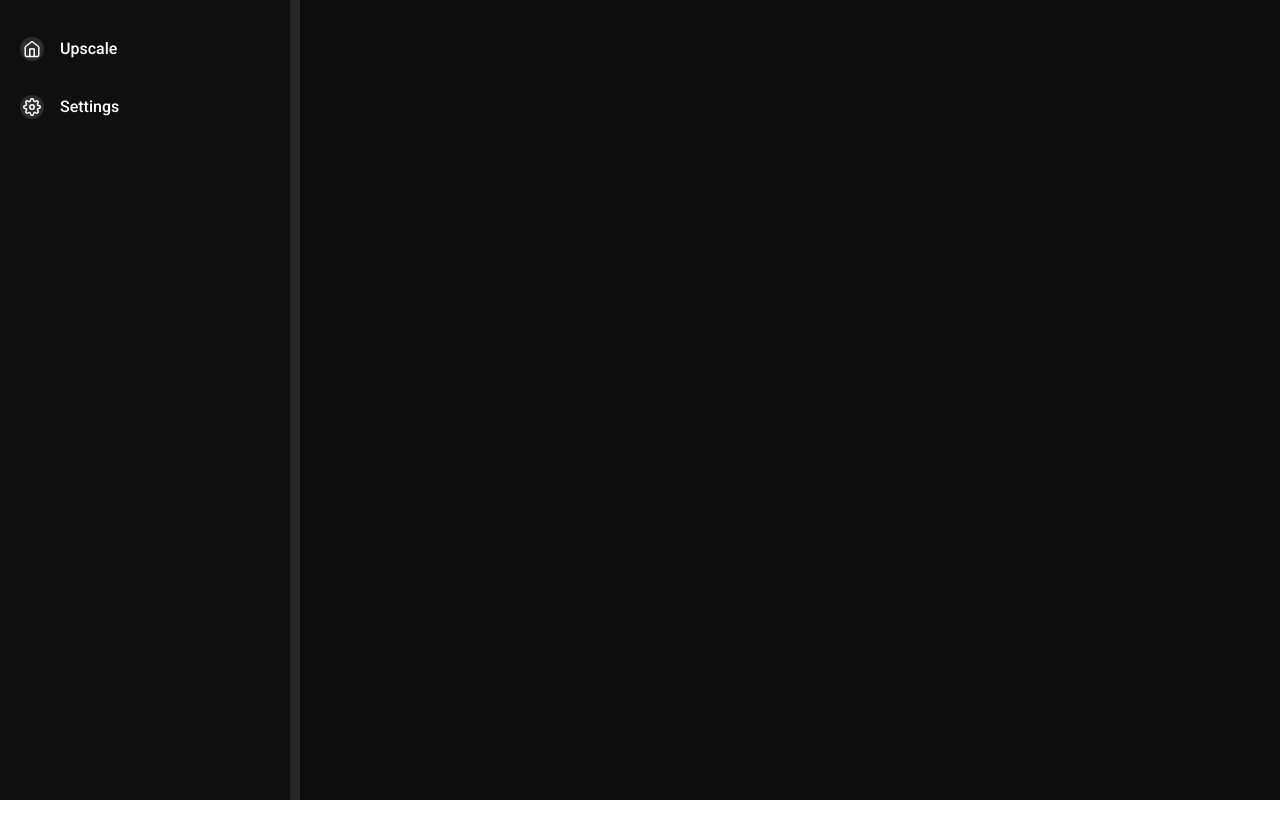
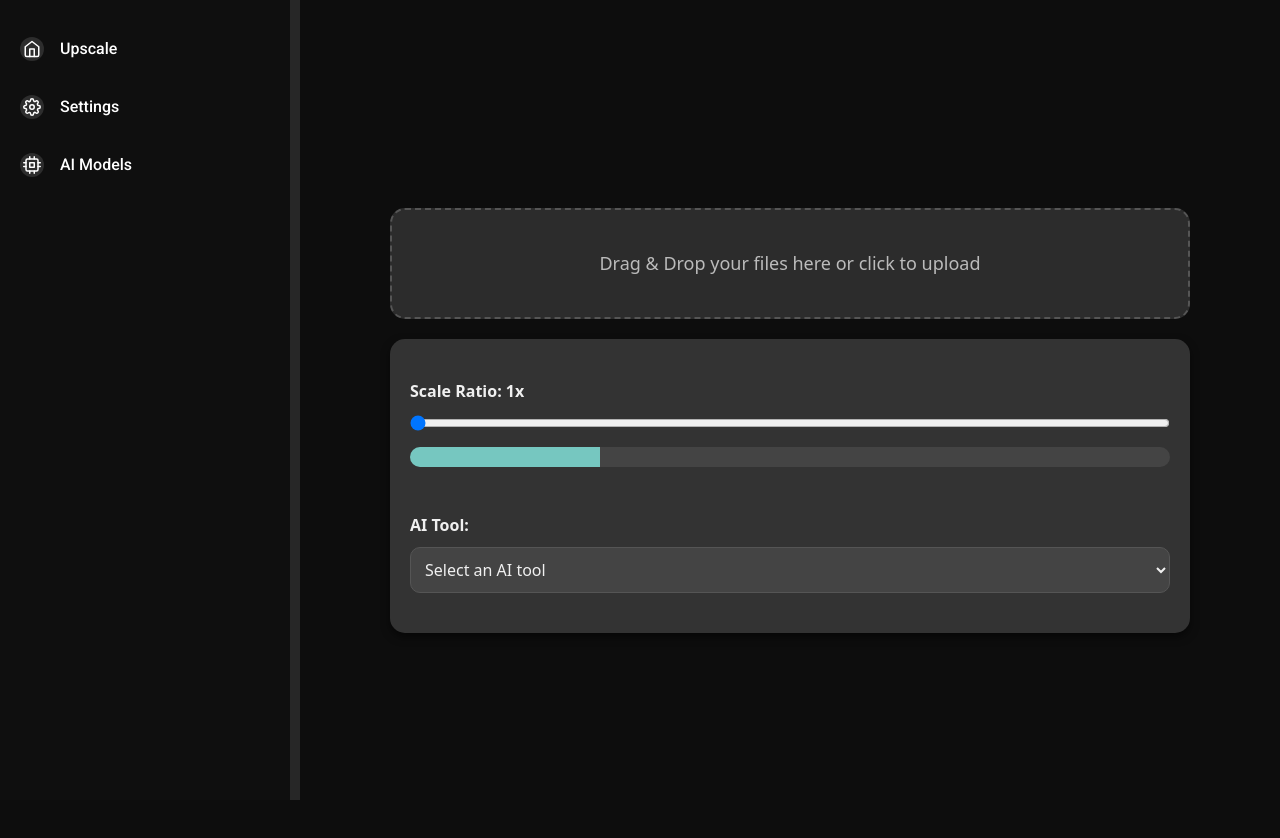
Before and after one commit to F12-Syntex/eiko-enchance, a Nuxt app: page / in a window 1280 px wide. Before the commit the page ends 800 px from the top, so only its background shows below. Built offline with nearby package versions, Linux system fonts and the light colour scheme.

Commit message:
feat: add models page

```diff
--- a/assets/styles/global.scss
+++ b/assets/styles/global.scss
@@ -1,5 +1,6 @@
 body {
   transition: background-color 0.3s ease, color 0.3s ease;
+  overflow: hidden;
 }
 
 body.dark-mode {
@@ -39,3 +40,23 @@ body.light-mode {
 .selected .nav-link {
   color: #007bff;
 }
+
+/* Custom scrollbar */
+::-webkit-scrollbar {
+  width: 12px;
+}
+
+::-webkit-scrollbar-track {
+  background: #2c2c2c; /* Dark track */
+  border-radius: 10px;
+}
+
+::-webkit-scrollbar-thumb {
+  background-color: #555; /* Darker thumb */
+  border-radius: 10px;
+  border: 3px solid #2c2c2c; /* Matches track */
+}
+
+::-webkit-scrollbar-thumb:hover {
+  background-color: #007bff; /* Highlight on hover */
+}
--- a/nuxt-build/manifest/latest.json
+++ b/nuxt-build/manifest/latest.json
@@ -1 +1 @@
-{"id":"dev","timestamp":1723038703877}
+{"id":"dev","timestamp":1723040928099}
--- a/nuxt-build/manifest/meta/dev.json
+++ b/nuxt-build/manifest/meta/dev.json
@@ -1 +1 @@
-{"id":"dev","timestamp":1723038703877,"matcher":{"static":{},"wildcard":{},"dynamic":{}},"prerendered":[]}
+{"id":"dev","timestamp":1723040928099,"matcher":{"static":{},"wildcard":{},"dynamic":{}},"prerendered":[]}
--- a/nuxt-build/nitro.json
+++ b/nuxt-build/nitro.json
@@ -1,5 +1,5 @@
 {
-  "date": "2024-08-07T13:51:47.642Z",
+  "date": "2024-08-07T14:28:52.195Z",
   "preset": "nitro-dev",
   "framework": {
     "name": "nuxt",
@@ -9,9 +9,9 @@
     "nitro": "2.9.7"
   },
   "dev": {
-    "pid": 35520,
+    "pid": 39240,
     "workerAddress": {
-      "socketPath": "\\\\.\\pipe\\nitro\\worker-35520-4.sock"
+      "socketPath": "\\\\.\\pipe\\nitro\\worker-39240-2.sock"
     }
   }
 }
--- a/nuxt-build/nuxt.d.ts
+++ b/nuxt-build/nuxt.d.ts
@@ -1,8 +1,8 @@
 // Generated by nuxi
+/// <reference types="@nuxtjs/tailwindcss" />
+/// <reference types="@nuxt/telemetry" />
 /// <reference types="@nuxtjs/color-mode" />
-/// <reference types="@nuxtjs/tailwindcss" />
 /// <reference types="@nuxt/devtools" />
-/// <reference types="@nuxt/telemetry" />
 /// <reference types="nuxt" />
 /// <reference path="types/app-defaults.d.ts" />
 /// <reference path="types/plugins.d.ts" />
--- a/nuxt-build/tailwind.config.cjs
+++ b/nuxt-build/tailwind.config.cjs
@@ -1,4 +1,4 @@
-// generated by the @nuxtjs/tailwindcss <https://github.com/nuxt-modules/tailwindcss> module at 07/08/2024, 14:51:44
+// generated by the @nuxtjs/tailwindcss <https://github.com/nuxt-modules/tailwindcss> module at 07/08/2024, 15:28:48
 const configMerger = require("D:/git-repo/EikoEnhance/electron-nuxt3/eiko-enchance/node_modules/@nuxtjs/tailwindcss/dist/runtime/merger.js");
 
 const inlineConfig = {"content":[],"theme":{"extend":{}},"plugins":[]};
--- a/src/components/SideBar.vue
+++ b/src/components/SideBar.vue
@@ -5,30 +5,94 @@
       <nav>
         <ul>
           <li :class="{ selected: currentPage === 'upscale' }">
-            <NuxtLink to="/" @click="navigate('upscale')" class="nav-link"> <span class="icon-container"> <svg
-                  xmlns="http://www.w3.org/2000/svg" viewBox="0 0 24 24" fill="none" stroke="currentColor"
+            <NuxtLink to="/" @click="navigate('upscale')" class="nav-link">
+              <span class="icon-container">
+                <svg xmlns="http://www.w3.org/2000/svg" viewBox="0 0 24 24" fill="none" stroke="currentColor"
                   stroke-width="2" stroke-linecap="round" stroke-linejoin="round" class="feather feather-home">
                   <path d="M3 9l9-7 9 7v11a2 2 0 0 1-2 2H5a2 2 0 0 1-2-2z"></path>
                   <polyline points="9 22 9 12 15 12 15 22"></polyline>
-                </svg> </span> <span class="link-text">Upscale</span> </NuxtLink>
+                </svg>
+              </span>
+              <span class="link-text">Upscale</span>
+            </NuxtLink>
           </li>
           <li :class="{ selected: currentPage === 'settings' }">
-            <NuxtLink to="/settings" @click="navigate('settings')" class="nav-link"> <span class="icon-container"> <svg
-                  xmlns="http://www.w3.org/2000/svg" viewBox="0 0 24 24" fill="none" stroke="currentColor"
+            <NuxtLink to="/settings" @click="navigate('settings')" class="nav-link">
+              <span class="icon-container">
+                <svg xmlns="http://www.w3.org/2000/svg" viewBox="0 0 24 24" fill="none" stroke="currentColor"
                   stroke-width="2" stroke-linecap="round" stroke-linejoin="round" class="feather feather-settings">
                   <circle cx="12" cy="12" r="3"></circle>
                   <path
                     d="M19.4 15a1.65 1.65 0 0 0 .33 1.82l.06.06a2 2 0 0 1 0 2.83 2 2 0 0 1-2.83 0l-.06-.06a1.65 1.65 0 0 0-1.82-.33 1.65 1.65 0 0 0-1 1.51V21a2 2 0 0 1-2 2 2 2 0 0 1-2-2v-.09A1.65 1.65 0 0 0 9 19.4a1.65 1.65 0 0 0-1.82.33l-.06.06a2 2 0 0 1-2.83 0 2 2 0 0 1 0-2.83l.06-.06a1.65 1.65 0 0 0 .33-1.82 1.65 1.65 0 0 0-1.51-1H3a2 2 0 0 1-2-2 2 2 0 0 1 2-2h.09A1.65 1.65 0 0 0 4.6 9a1.65 1.65 0 0 0-.33-1.82l-.06-.06a2 2 0 0 1 0-2.83 2 2 0 0 1 2.83 0l.06.06a1.65 1.65 0 0 0 1.82.33H9a1.65 1.65 0 0 0 1-1.51V3a2 2 0 0 1 2-2 2 2 0 0 1 2 2v.09a1.65 1.65 0 0 0 1 1.51 1.65 1.65 0 0 0 1.82-.33l.06-.06a2 2 0 0 1 2.83 0 2 2 0 0 1 0 2.83l-.06.06a1.65 1.65 0 0 0-.33 1.82V9a1.65 1.65 0 0 0 1.51 1H21a2 2 0 0 1 2 2 2 2 0 0 1-2 2h-.09a1.65 1.65 0 0 0-1.51 1z">
                   </path>
-                </svg> </span> <span class="link-text">Settings</span> </NuxtLink>
+                </svg>
+              </span>
+              <span class="link-text">Settings</span>
+            </NuxtLink>
+          </li>
+          <li :class="{ selected: currentPage === 'ai-models' }">
+            <NuxtLink to="/ai-models" @click="navigate('ai-models')" class="nav-link">
+              <span class="icon-container">
+                <svg xmlns="http://www.w3.org/2000/svg" viewBox="0 0 24 24" fill="none" stroke="currentColor"
+                  stroke-width="2" stroke-linecap="round" stroke-linejoin="round" class="feather feather-cpu">
+                  <rect x="4" y="4" width="16" height="16" rx="2" ry="2"></rect>
+                  <rect x="9" y="9" width="6" height="6"></rect>
+                  <line x1="9" y1="1" x2="9" y2="4"></line>
+                  <line x1="15" y1="1" x2="15" y2="4"></line>
+                  <line x1="9" y1="20" x2="9" y2="23"></line>
+                  <line x1="15" y1="20" x2="15" y2="23"></line>
+                  <line x1="20" y1="9" x2="23" y2="9"></line>
+                  <line x1="20" y1="14" x2="23" y2="14"></line>
+                  <line x1="1" y1="9" x2="4" y2="9"></line>
+                  <line x1="1" y1="14" x2="4" y2="14"></line>
+                </svg>
+              </span>
+              <span class="link-text">AI Models</span>
+            </NuxtLink>
           </li>
         </ul>
       </nav>
     </header>
   </div>
 </template>
-<script
-  setup>  import { ref } from 'vue'; const currentPage = ref('home'); const isResizing = ref(false); const startX = ref(0); const startWidth = ref(0); const isCollapsed = ref(false); function navigate(page) { currentPage.value = page; } function startResizing(e) { e.preventDefault(); isResizing.value = true; startX.value = e.clientX; startWidth.value = sidebar.value.offsetWidth; document.addEventListener('mousemove', resize); document.addEventListener('mouseup', stopResizing); } function resize(e) { if (isResizing.value) { const newWidth = startWidth.value + (e.clientX - startX.value); sidebar.value.style.width = `${Math.max(60, newWidth)}px`; isCollapsed.value = newWidth < 100; } } function stopResizing() { isResizing.value = false; document.removeEventListener('mousemove', resize); document.removeEventListener('mouseup', stopResizing); } </script>
+
+<script setup>
+import { ref } from 'vue';
+
+const currentPage = ref('home');
+const isResizing = ref(false);
+const startX = ref(0);
+const startWidth = ref(0);
+const isCollapsed = ref(false);
+
+function navigate(page) {
+  currentPage.value = page;
+}
+
+function startResizing(e) {
+  e.preventDefault();
+  isResizing.value = true;
+  startX.value = e.clientX;
+  startWidth.value = sidebar.value.offsetWidth;
+  document.addEventListener('mousemove', resize);
+  document.addEventListener('mouseup', stopResizing);
+}
+
+function resize(e) {
+  if (isResizing.value) {
+    const newWidth = startWidth.value + (e.clientX - startX.value);
+    sidebar.value.style.width = `${Math.max(60, newWidth)}px`;
+    isCollapsed.value = newWidth < 100;
+  }
+}
+
+function stopResizing() {
+  isResizing.value = false;
+  document.removeEventListener('mousemove', resize);
+  document.removeEventListener('mouseup', stopResizing);
+}
+</script>
+
 <style scoped>
 @import url('https://fonts.googleapis.com/css2?family=Roboto:wght@400;500;700&display=swap');
 
--- /dev/null
+++ b/src/pages/Ai-Models.vue
@@ -0,0 +1,101 @@
+<template>
+  <div class="model-page">
+    <h1>AI Models</h1>
+    <div class="model-section">
+      <h2>Installed Models</h2>
+      <ul>
+        <li v-for="model in installedModels" :key="model.name">
+          {{ model.name }}
+        </li>
+      </ul>
+    </div>
+    <div class="model-section">
+      <h2>Available Models</h2>
+      <ul>
+        <li v-for="model in availableModels" :key="model.name">
+          {{ model.name }}
+          <button @click="downloadModel(model)" v-if="!model.downloading && !model.installed">
+            <i class="download-icon">⬇️</i>
+          </button>
+          <div v-if="model.downloading">
+            <progress :value="model.progress" max="100"></progress>
+            {{ model.progress }}%
+          </div>
+        </li>
+      </ul>
+    </div>
+  </div>
+</template>
+
+<script>
+export default {
+  data() {
+    return {
+      installedModels: [
+        { name: "Model A" },
+        { name: "Model B" }
+      ],
+      availableModels: [
+        { name: "Model C", installed: false, downloading: false, progress: 0 },
+        { name: "Model D", installed: false, downloading: false, progress: 0 }
+      ]
+    };
+  },
+  methods: {
+    downloadModel(model) {
+      model.downloading = true;
+      const interval = setInterval(() => {
+        if (model.progress < 100) {
+          model.progress += 10;
+        } else {
+          clearInterval(interval);
+          model.installed = true;
+          model.downloading = false;
+          this.installedModels.push(model);
+          this.availableModels = this.availableModels.filter(m => m.name !== model.name);
+        }
+      }, 500);
+    }
+  }
+};
+</script>
+
+<style scoped>
+.model-page {
+  padding: 20px;
+  font-family: Arial, sans-serif;
+}
+
+h1, h2 {
+  color: #333;
+}
+
+.model-section {
+  margin-bottom: 20px;
+}
+
+ul {
+  list-style-type: none;
+  padding: 0;
+}
+
+li {
+  background: #f5f5f5;
+  margin: 10px 0;
+  padding: 15px;
+  border-radius: 5px;
+  display: flex;
+  align-items: center;
+  justify-content: space-between;
+}
+
+.download-icon {
+  font-size: 18px;
+  cursor: pointer;
+}
+
+progress {
+  width: 100px;
+  margin-left: 10px;
+}
+</style>
--- a/src/pages/index.vue
+++ b/src/pages/index.vue
@@ -1,15 +1,174 @@
 <template>
   <div class="home-page">
+    <div class="upload-section" @dragover.prevent @drop.prevent="handleFileDrop">
+      <p>Drag & Drop your files here or click to upload</p>
+      <input type="file" accept="image/*, video/*" @change="handleFileUpload" />
+      <div v-if="previewUrl" class="preview">
+        <img v-if="fileType === 'image'" :src="previewUrl" alt="Preview" />
+        <video v-else-if="fileType === 'video'" :src="previewUrl" controls></video>
+      </div>
+    </div>
 
+    <div class="options-section">
+      <div>
+        <label for="scale-ratio">Scale Ratio: {{ scaleRatio }}x</label>
+        <input type="range" id="scale-ratio" min="1" max="4" step="0.1" v-model="scaleRatio" />
+        <progress :value="scaleRatio" max="4"></progress>
+      </div>
+
+      <div>
+        <label for="ai-tool">AI Tool:</label>
+        <select id="ai-tool" v-model="selectedAiTool">
+          <option value="">Select an AI tool</option>
+          <option value="tool1">AI Tool 1</option>
+          <option value="tool2">AI Tool 2</option>
+          <option value="tool3">AI Tool 3</option>
+        </select>
+      </div>
+    </div>
   </div>
 </template>
 
 <script setup>
+import { ref } from 'vue';
+
+const previewUrl = ref('');
+const fileType = ref('');
+const scaleRatio = ref(1);
+const selectedAiTool = ref('');
+
+function handleFileUpload(event) {
+  const file = event.target.files[0];
+  if (file) {
+    previewUrl.value = URL.createObjectURL(file);
+    fileType.value = file.type.startsWith('image') ? 'image' : 'video';
+  }
+}
+
+function handleFileDrop(event) {
+  const file = event.dataTransfer.files[0];
+  if (file) {
+    previewUrl.value = URL.createObjectURL(file);
+    fileType.value = file.type.startsWith('image') ? 'image' : 'video';
+  }
+}
 </script>
 
 <style scoped>
 .home-page {
+  display: flex;
+  flex-direction: column;
+  justify-content: center;
+  align-items: center;
+  height: 100vh;
+  width: 100%;
   padding: 20px;
-  text-align: center;
+  overflow: hidden;
+  color: #f0f0f0;
+}
+
+.upload-section {
+  display: flex;
+  flex-direction: column;
+  align-items: center;
+  justify-content: center;
+  width: 100%;
+  max-width: 800px;
+  padding: 40px;
+  margin-bottom: 20px;
+  border: 2px dashed #555;
+  background-color: #2c2c2c;
+  border-radius: 15px;
+  transition: background-color 0.3s ease;
+  cursor: pointer;
+}
+
+.upload-section:hover {
+  background-color: #3a3a3a;
+}
+
+.upload-section p {
+  font-size: 18px;
+  color: #bbb;
+}
+
+.upload-section input {
+  display: none;
+}
+
+.preview {
+  margin-top: 20px;
+  max-width: 100%;
+  max-height: 400px;
+  overflow: hidden;
+  display: flex;
+  justify-content: center;
+}
+
+.preview img,
+.preview video {
+  max-width: 100%;
+  max-height: 100%;
+  border-radius: 10px;
+  box-shadow: 0 4px 8px rgba(0, 0, 0, 0.5);
+}
+
+.options-section {
+  display: flex;
+  flex-direction: column;
+  justify-content: center;
+  align-items: center;
+  width: 100%;
+  max-width: 800px;
+  padding: 20px;
+  background-color: #333;
+  border-radius: 15px;
+  box-shadow: 0 4px 8px rgba(0, 0, 0, 0.5);
+}
+
+.options-section > div {
+  margin: 20px;
+  width: 100%;
+}
+
+label {
+  display: block;
+  margin-bottom: 10px;
+  font-weight: bold;
+}
+
+input[type="range"] {
+  width: 100%;
+}
+
+progress {
+  width: 100%;
+  height: 20px;
+  margin-top: 10px;
+  border-radius: 10px;
+  overflow: hidden;
+  appearance: none;
+}
+
+progress::-webkit-progress-bar {
+  background-color: #444;
+}
+
+progress::-webkit-progress-value {
+  background-color: #76c7c0;
+}
+
+select {
+  padding: 10px;
+  width: 100%;
+  background-color: #444;
+  color: #f0f0f0;
+  border: 1px solid #555;
+  border-radius: 10px;
+  transition: border-color 0.3s ease;
+}
+
+select:focus {
+  border-color: #76c7c0;
 }
 </style>
```
